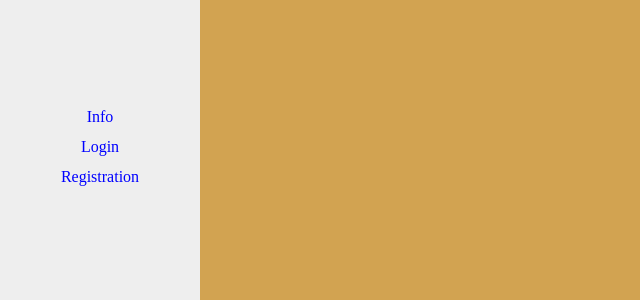
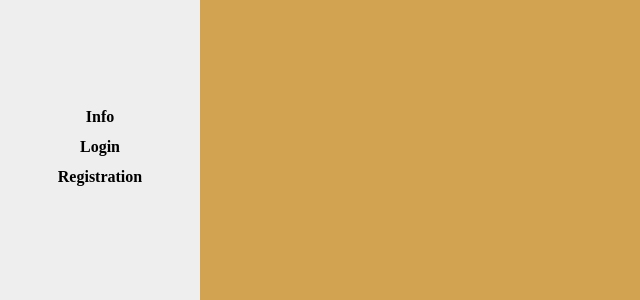
Before and after one commit to DreamSea/zzz20141108, a PHP site: page / in a window 1280 px wide. Shown: the part 548-848 px from the top of the page, without its empty margins (0-640 px from the left). Run offline with PHP 8.4, Linux system fonts and the light colour scheme; lists and menus that the app fills with data are empty; some libraries are stand-ins or nearby versions.

Commit message:
Tweaked navigation to look 'nicer'
More buttony less hyperlinky

```diff
--- a/ajax/guestNav.php
+++ b/ajax/guestNav.php
@@ -4,22 +4,24 @@
     <title>Guest Navigation</title>
 </head>
 <body>
-    <a class="infoButton">Info</a><br>
-    <a class="loginButton">Login</a><br>
-    <a class="registrationButton">Registration</a>
+    <table class="hoverTable">
+        <tr id="trInfo"><th>Info</th></tr>
+        <tr id="trLogin"><th>Login</th></tr>
+        <tr id="trRegistration"><th>Registration</th></tr>
+    </table>
 
     <script
         src="http://ajax.googleapis.com/ajax/libs/jquery/2.1.1/jquery.min.js"></script>
     <script>
-        $('.infoButton').click(function(){
+        $('#trInfo').click(function(){
             $( "section" ).load( "ajax/guestInfo.php");
-        });
+        })
 
-        $('.loginButton').click(function(){
+        $('#trLogin').click(function(){
             $( "section" ).load( "ajax/login.php");
         });
 
-        $('.registrationButton').click(function(){
+        $('#trRegistration').click(function(){
             $( "section" ).load( "ajax/registration.php");
         });
     </script>
--- a/css/style.css
+++ b/css/style.css
@@ -38,6 +38,22 @@ section {
     padding:5vh 0 0 250px;
 }
 
+.hoverTable {
+    margin-left: auto;
+    margin-right: auto;
+    width:200px;
+}
 
-a { cursor: pointer; color: blue; }
-a:hover,a.hover { text-decoration: underline; }
+table {
+    border-spacing: 0;
+    -webkit-border-horizontal-spacing:0;
+    -webkit-border-vertical-spacing:0;
+}
+
+th {
+    padding: 0;
+}
+
+.hoverTable tr:hover {
+    background-color: rgb(119, 180, 210);
+}
```
Also changed, not shown: ajax/userNav.php (+13 -17 lines).
